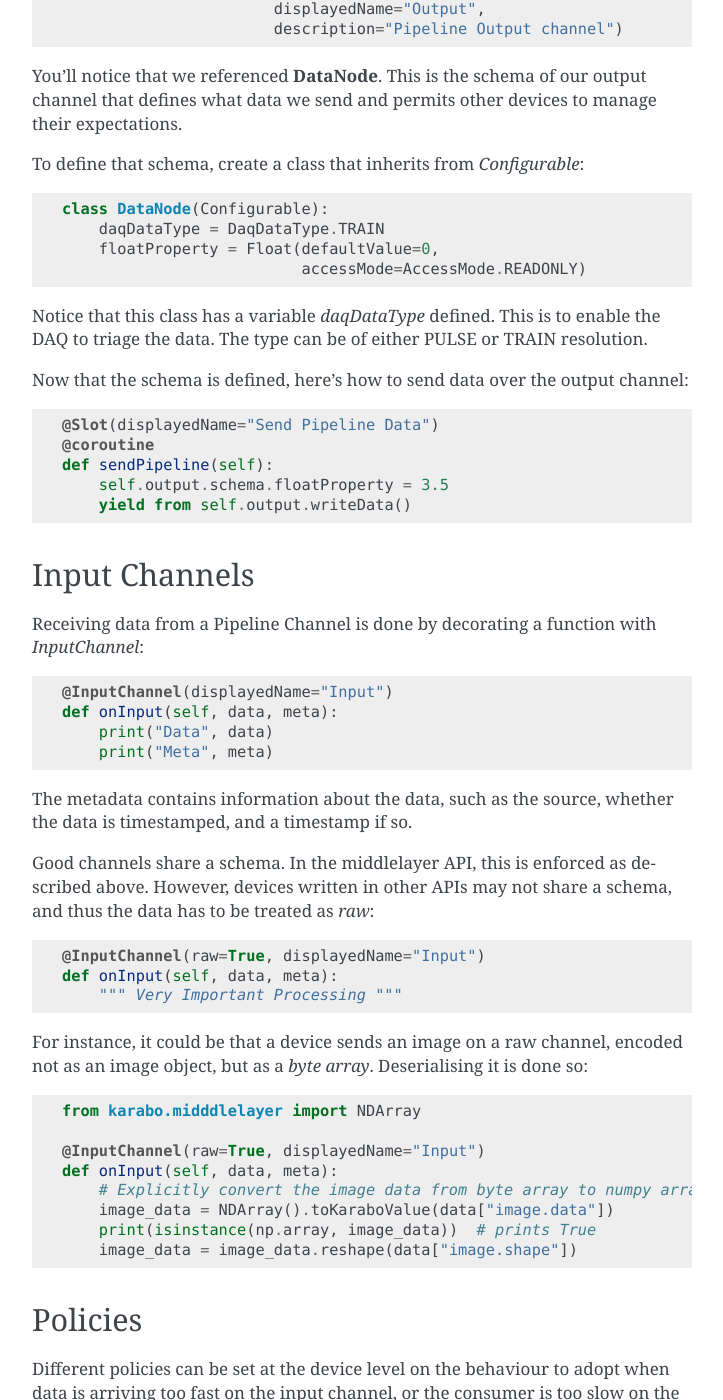
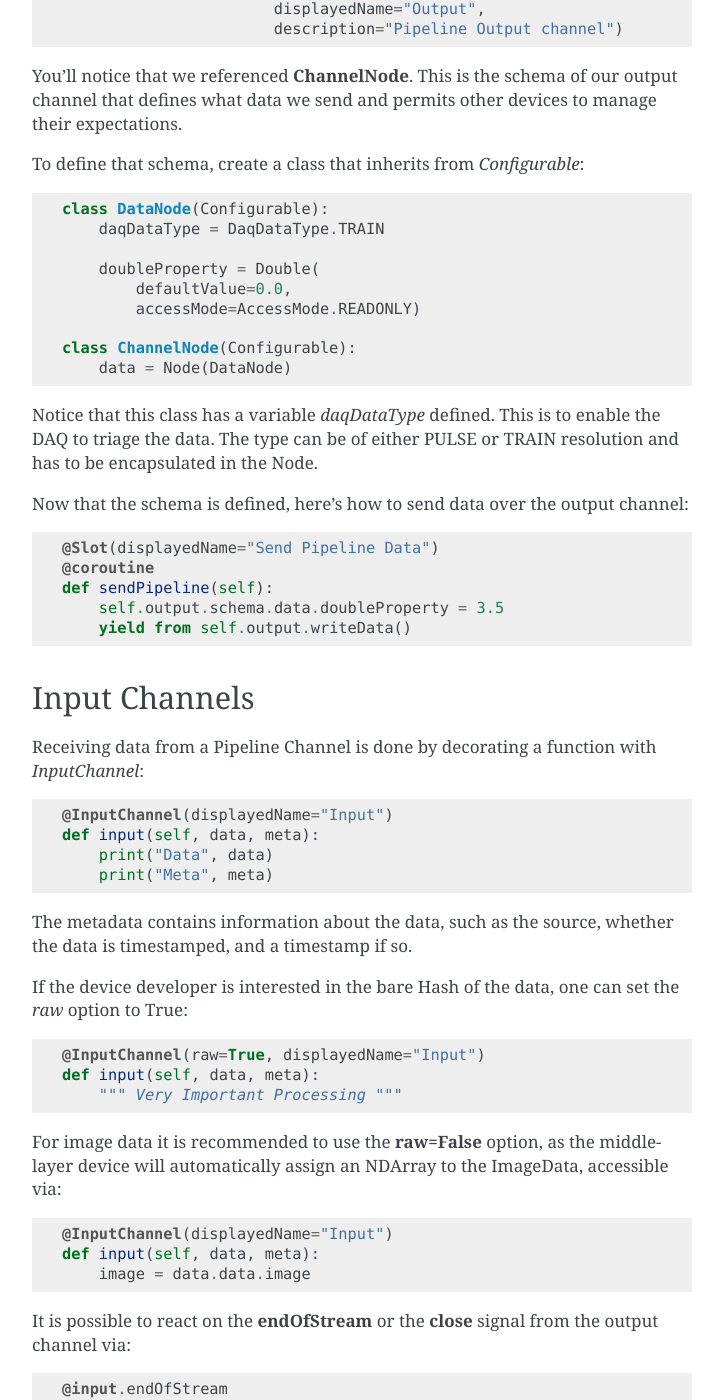
Before and after one commit to European-XFEL/howToMiddlelayer, a Sphinx documentation site: the page built from source/chap4/channels.rst, in a window 1280 px wide and 1400 px high, scrolled down 527 px. Shown: the whole window, without its empty margins (388-1111 px from the left). Built offline with Sphinx 7.4.7, drawn with Linux system fonts in a browser that asks for light colours; some of the changed text lies outside the part shown.

Commit message:
Correct pipeline chapter

```diff
--- a/source/chap4/channels.rst
+++ b/source/chap4/channels.rst
@@ -13,16 +13,16 @@ Output Channels
 Firstly, import the required classes::
 
     from karabo.middlelayer import (
-        AccessMode, Configurable, DaqDataType, Float, OutputChannel
+        AccessMode, Configurable, DaqDataType, Double, Node, OutputChannel
     )
 
 Then, define an output channel in your device::
 
-    output = OutputChannel(DataNode,
+    output = OutputChannel(ChannelNode,
                            displayedName="Output",
                            description="Pipeline Output channel")
 
-You'll notice that we referenced **DataNode**. This is the schema of our
+You'll notice that we referenced **ChannelNode**. This is the schema of our
 output channel that defines what data we send and permits other devices
 to manage their expectations.
 
@@ -31,12 +31,17 @@ To define that schema, create a class that inherits from
 
     class DataNode(Configurable):
         daqDataType = DaqDataType.TRAIN
-        floatProperty = Float(defaultValue=0,
-                              accessMode=AccessMode.READONLY)
+
+        doubleProperty = Double(
+            defaultValue=0.0,
+            accessMode=AccessMode.READONLY)
+
+    class ChannelNode(Configurable):
+        data = Node(DataNode)
 
 Notice that this class has a variable `daqDataType` defined. This is to
 enable the DAQ to triage the data. The type can be of either PULSE or TRAIN
-resolution.
+resolution and has to be encapsulated in the Node.
 
 Now that the schema is defined, here's how to send data over the output
 channel::
@@ -44,7 +49,7 @@ channel::
     @Slot(displayedName="Send Pipeline Data")
     @coroutine
     def sendPipeline(self):
-        self.output.schema.floatProperty = 3.5
+        self.output.schema.data.doubleProperty = 3.5
         yield from self.output.writeData()
 
 Input Channels
@@ -53,33 +58,39 @@ Receiving data from a Pipeline Channel is done by decorating a function
 with `InputChannel`::
 
     @InputChannel(displayedName="Input")
-    def onInput(self, data, meta):
+    def input(self, data, meta):
         print("Data", data)
         print("Meta", meta)
 
 The metadata contains information about the data, such as the source,
 whether the data is timestamped, and a timestamp if so.
 
-Good channels share a schema. In the middlelayer API, this is enforced as
-described above. However, devices written in other APIs may not share a schema,
-and thus the data has to be treated as *raw*::
+If the device developer is interested in the bare Hash of the data, one can
+set the *raw* option to True::
 
     @InputChannel(raw=True, displayedName="Input")
-    def onInput(self, data, meta):
+    def input(self, data, meta):
         """ Very Important Processing """
 
-For instance, it could be that a device sends an image on a raw channel,
-encoded not as an image object, but as a *byte array*.
-Deserialising it is done so::
+For image data it is recommended to use the **raw=False** option, as the
+middlelayer device will automatically assign an NDArray to the ImageData,
+accessible via::
 
-    from karabo.midddlelayer import NDArray
+    @InputChannel(displayedName="Input")
+    def input(self, data, meta):
+        image = data.data.image
 
-    @InputChannel(raw=True, displayedName="Input")
-    def onInput(self, data, meta):
-        # Explicitly convert the image data from byte array to numpy array
-        image_data = NDArray().toKaraboValue(data["image.data"])
-        print(isinstance(np.array, image_data))  # prints True
-        image_data = image_data.reshape(data["image.shape"])
+It is possible to react on the **endOfStream** or the **close** signal
+from the output channel via::
+
+    @input.endOfStream
+    def input(self, channel):
+        print("End of Stream handler called by", channel)
+
+    @input.close
+    def input(self, channel):
+        print("Close handler called by", channel)
+
 
 Policies
 --------
@@ -103,7 +114,7 @@ The mode can be set in the GUI, before device instantiation, or as follows::
 The policies are the same on input channels if they are too slow for the fed
 data rate, but in copy mode only::
 
-    self.onInput.onSlowness = "drop"
+    self.input.onSlowness = "drop"
 
 
 Reference Implementation
```
